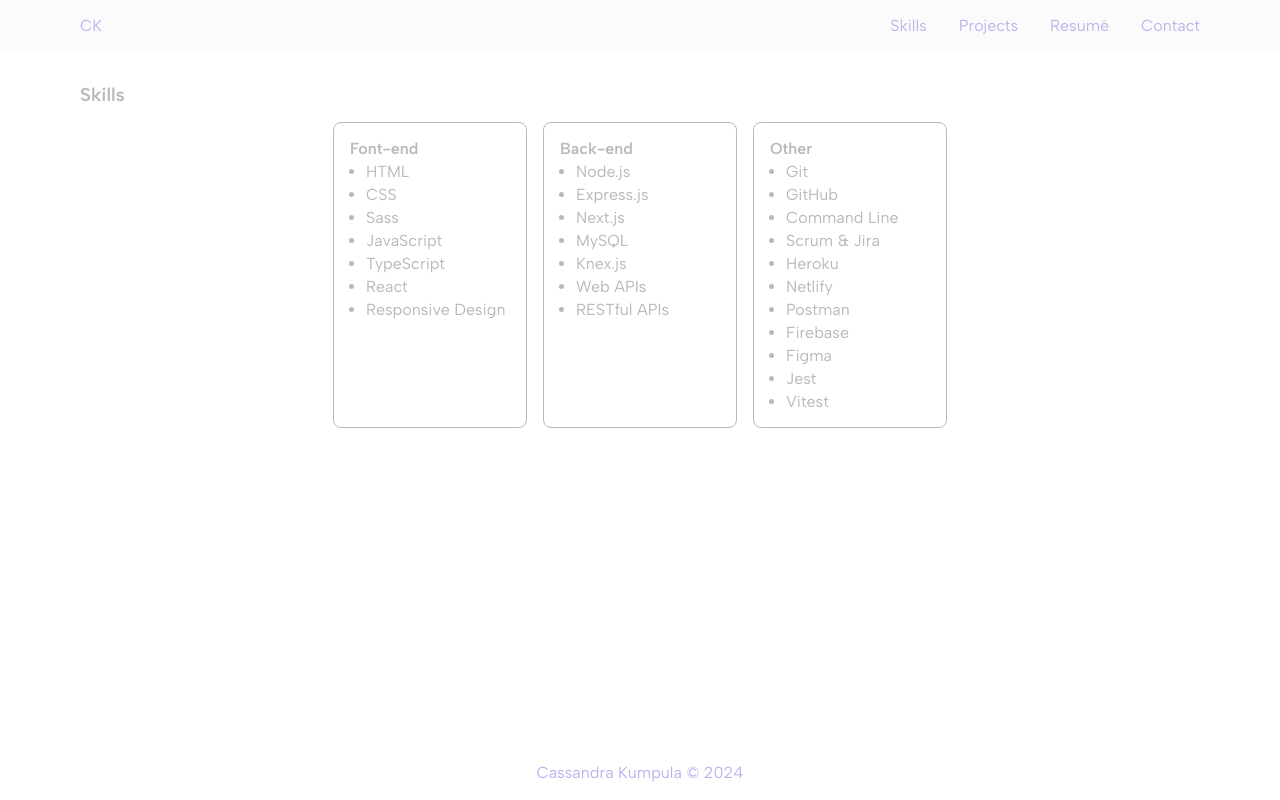
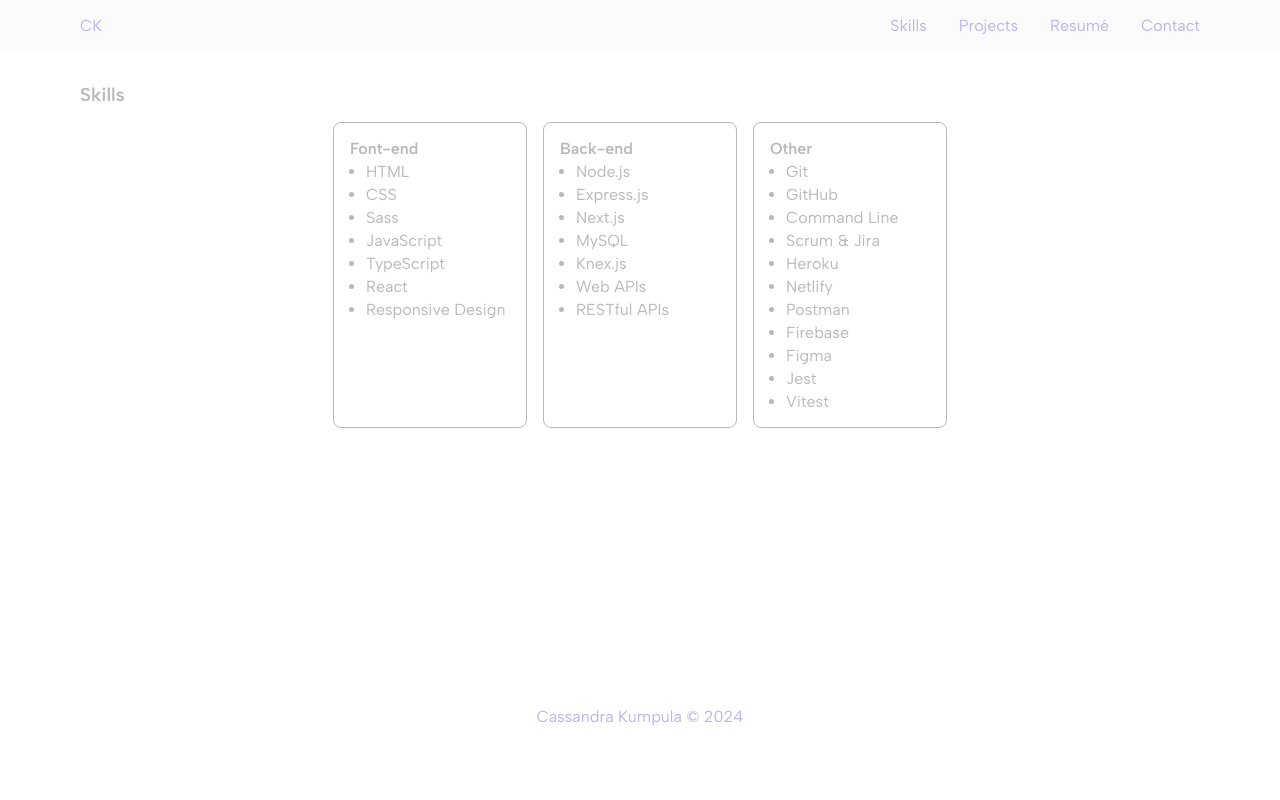
Before and after one commit to cassiek/portfolio, a React (Vite) app: page /skills in a window 1280 px wide. Built offline with nearby package versions, Linux system fonts and the light colour scheme; no server answers.

Commit message:
style responsive page length for SkillsPage

```diff
--- a/src/pages/SkillsPage/SkillsPage.scss
+++ b/src/pages/SkillsPage/SkillsPage.scss
@@ -2,7 +2,8 @@
 @use "../../styles/partials/variables" as *;
 
 .skills-page {
-    height: 80vh;
+    min-height: 80vh;
+    max-height: fit-content;
     @include tablet {
         height: 87vh;
     }
```
